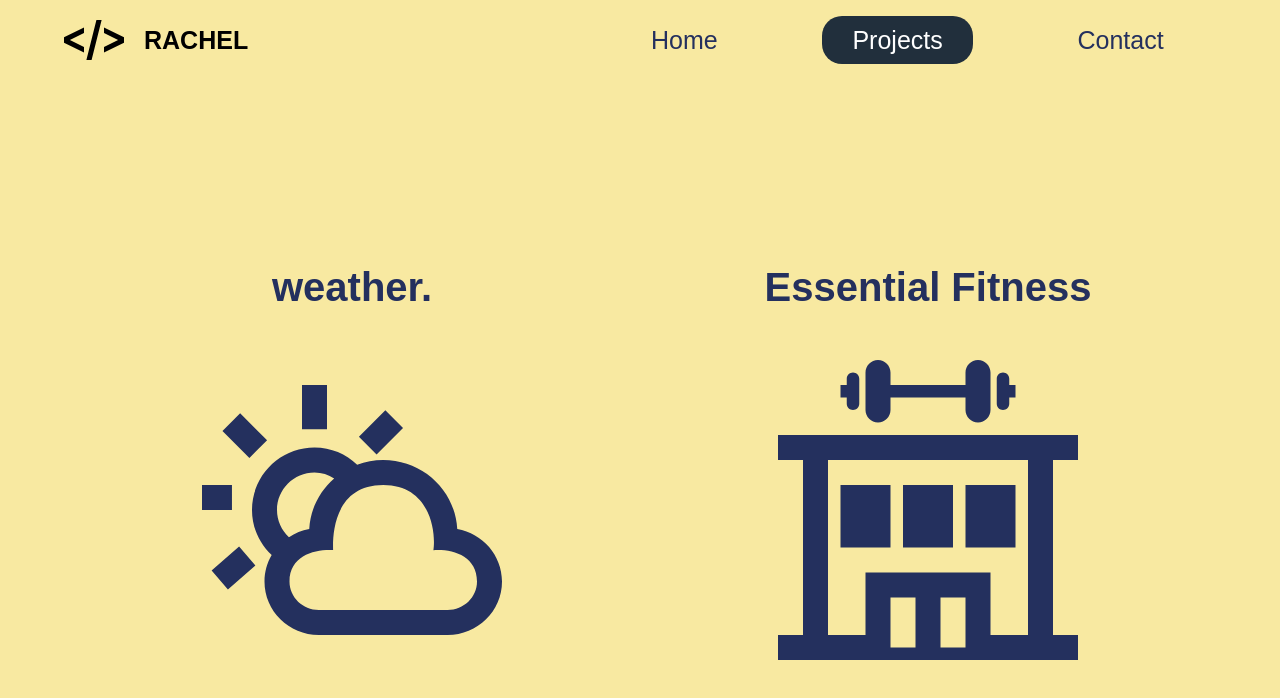
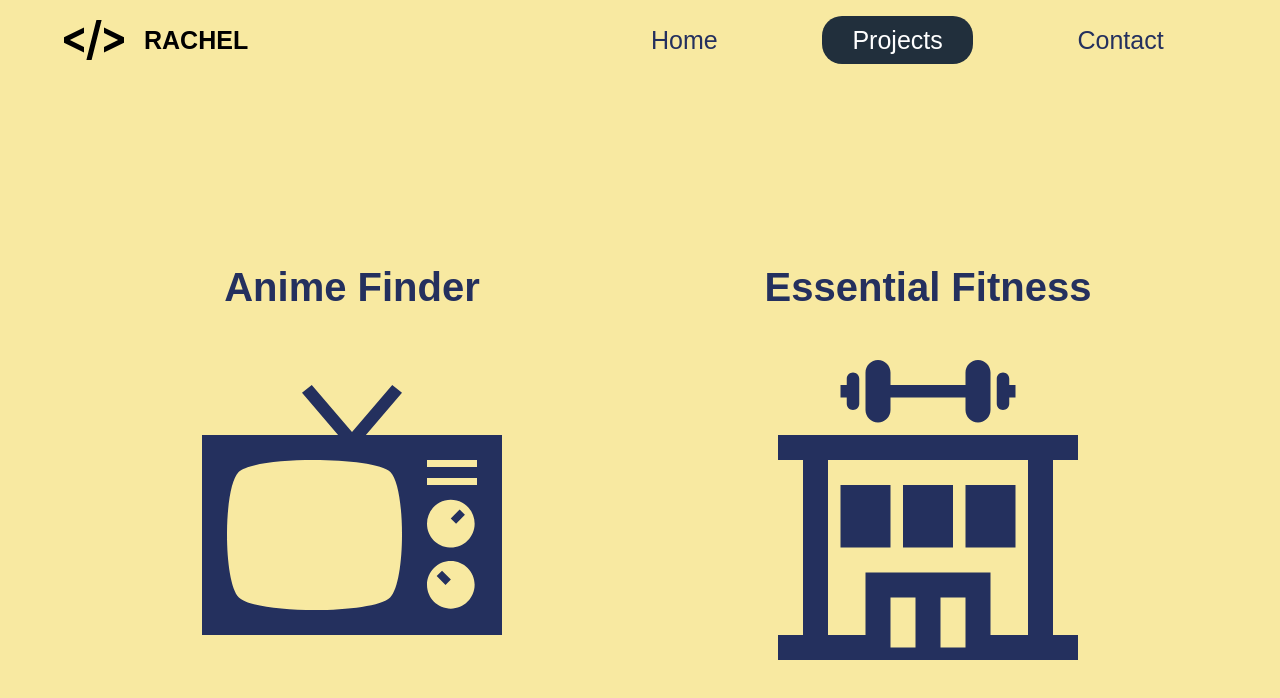
Before and after one commit to RachelLi13/Portfolio, a plain HTML site: page projects/index.html in a window 1280 px wide. Drawn offline with Linux system fonts and the light colour scheme; a web font is replaced by a local one.

Commit message:
project page update

```diff
--- a/projects/index.html
+++ b/projects/index.html
@@ -32,9 +32,9 @@
     </header>
     <section class="projects">
       <div class="weather">
-        <h2>weather.</h2>
-        <a href="https://rachelli13.github.io/weather./"
-          ><img src="../images/iconmonstr-weather-8 1 (1).svg" alt=""
+        <h2>Anime Finder</h2>
+        <a href="https://rachelli13.github.io/AnimeFindr/"
+          ><img src="../images/iconmonstr-television-21 1.svg" alt=""
         /></a>
       </div>
       <div class="fitness">
```
Also changed, not shown: images/iconmonstr-television-21 1.svg (added).
